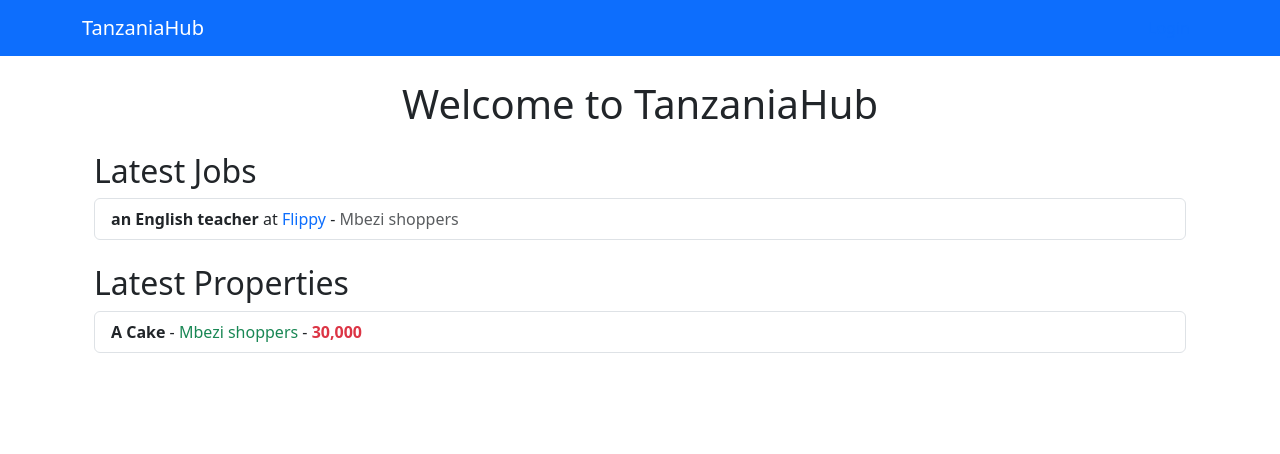
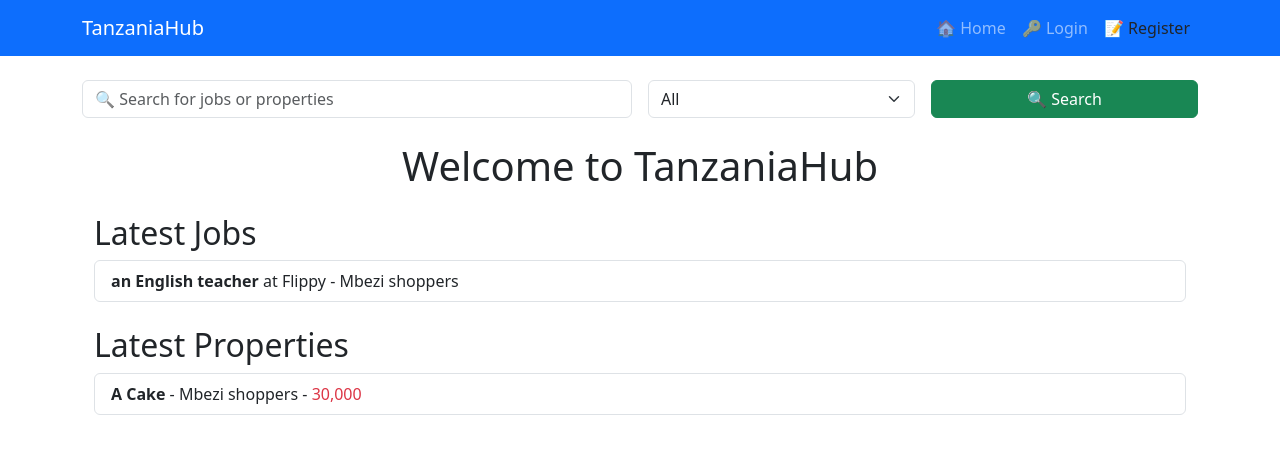
Before and after one commit to jansaya12345/tanzaniahub, a Flask app: page / in a window 1280 px wide. Shown: the top 454 px of the page. Run offline with Flask 3, Linux system fonts and the light colour scheme; data comes from the database, SQL or seed files in the repository.

Commit message:
Updated home route with search & filter functionality

```diff
--- a/app/routes.py
+++ b/app/routes.py
@@ -9,24 +9,32 @@ from app.forms import JobForm, PropertyForm, RegisterForm, LoginForm
 from flask import request
 
 
-@app.route('/', methods=['GET'])
+from flask import render_template, request
+from app import app, db
+from app.models import Job, Property
+
+@app.route('/')
 def home():
-    # Get search query and filters from URL parameters
-    search_query = request.args.get('search', '')
-    filter_location = request.args.get('location', '')
-    filter_company = request.args.get('company', '')
-    filter_salary = request.args.get('salary', '')
+    query = request.args.get('query', '')
+    filter_type = request.args.get('filter_type', 'all')
 
-    # Filter Jobs based on search inputs
-    jobs_query = Job.query
-    if search_query:
-        jobs_query = jobs_query.filter(Job.title.ilike(f"%{search_query}%") | Job.company.ilike(f"%{search_query}%"))
-    if filter_location:
-        jobs_query = jobs_query.filter(Job.location.ilike(f"%{filter_location}%"))
-    if filter_company:
-        jobs_query = jobs_query.filter(Job.company.ilike(f"%{filter_company}%"))
-    if filter_salary:
-        jobs_query = jobs_query.filter(Job.salary.ilike(f"%{filter_salary}%"))
+    # Filtering logic based on search query & selected filter
+    if query:
+        if filter_type == "jobs":
+            jobs = Job.query.filter(Job.title.ilike(f"%{query}%")).all()
+            properties = []
+        elif filter_type == "properties":
+            properties = Property.query.filter(Property.title.ilike(f"%{query}%")).all()
+            jobs = []
+        else:
+            jobs = Job.query.filter(Job.title.ilike(f"%{query}%")).all()
+            properties = Property.query.filter(Property.title.ilike(f"%{query}%")).all()
+    else:
+        jobs = Job.query.all()
+        properties = Property.query.all()
+
+    return render_template('index.html', jobs=jobs, properties=properties)
+
 
     jobs = jobs_query.all()
 
--- a/app/templates/base.html
+++ b/app/templates/base.html
@@ -2,44 +2,74 @@
 <html lang="en">
 <head>
     <meta charset="UTF-8">
-    <meta name="viewport" content="width=device-width, initial-scale=1.0">
+    <meta name="viewport" content="width=device-width, initial-scale=1">
     <title>{% block title %}TanzaniaHub{% endblock %}</title>
-
-    <!-- Bootstrap CSS -->
-    <link href="https://cdn.jsdelivr.net/npm/bootstrap@5.3.0/dist/css/bootstrap.min.css" rel="stylesheet">
-
-    <!-- Custom CSS -->
-    <link rel="stylesheet" href="{{ url_for('static', filename='style.css') }}">
+    <link rel="stylesheet" href="https://cdn.jsdelivr.net/npm/bootstrap@5.3.0/dist/css/bootstrap.min.css">
 </head>
 <body>
 
-    <!-- Navbar -->
+<!-- ✅ Navbar (Navigation Bar) -->
 <nav class="navbar navbar-expand-lg navbar-dark bg-primary">
     <div class="container">
-            <a class="navbar-brand" href="{{ url_for('home') }}">TanzaniaHub</a>
+        <a class="navbar-brand" href="/">TanzaniaHub</a>
         <button class="navbar-toggler" type="button" data-bs-toggle="collapse" data-bs-target="#navbarNav">
             <span class="navbar-toggler-icon"></span>
         </button>
         <div class="collapse navbar-collapse" id="navbarNav">
             <ul class="navbar-nav ms-auto">
+                <li class="nav-item">
+                    <a class="nav-link" href="/">🏠 Home</a>
+                </li>
                 {% if current_user.is_authenticated %}
-                        <li class="nav-item"><a class="nav-link" href="{{ url_for('post_job') }}">Post Job</a></li>
-                        <li class="nav-item"><a class="nav-link" href="{{ url_for('post_property') }}">Post Property</a></li>
-                        <li class="nav-item"><a class="nav-link btn btn-danger text-white ms-3" href="{{ url_for('logout') }}">Logout</a></li>
+                    <li class="nav-item">
+                        <a class="nav-link" href="/post-job">📌 Post Job</a>
+                    </li>
+                    <li class="nav-item">
+                        <a class="nav-link" href="/post-property">🏡 Post Property</a>
+                    </li>
+                    <li class="nav-item">
+                        <a class="nav-link btn btn-danger text-white" href="/logout">🚪 Logout</a>
+                    </li>
                 {% else %}
-                        <li class="nav-item"><a class="nav-link btn btn-light text-primary ms-3" href="{{ url_for('login') }}">Login</a></li>
+                    <li class="nav-item">
+                        <a class="nav-link btn btn-outline-light" href="/login">🔑 Login</a>
+                    </li>
+                    <li class="nav-item">
+                        <a class="nav-link btn btn-warning text-dark" href="/register">📝 Register</a>
+                    </li>
                 {% endif %}
             </ul>
         </div>
     </div>
 </nav>
 
-    <!-- Main Content -->
+<!-- ✅ Search & Filter Section -->
 <div class="container mt-4">
-        {% block content %}{% endblock %}
+    <form method="GET" action="{{ url_for('home') }}" class="row g-3">
+        <div class="col-md-6">
+            <input type="text" name="query" class="form-control" placeholder="🔍 Search for jobs or properties">
+        </div>
+        <div class="col-md-3">
+            <select name="filter_type" class="form-select">
+                <option value="all">All</option>
+                <option value="jobs">Jobs</option>
+                <option value="properties">Properties</option>
+            </select>
+        </div>
+        <div class="col-md-3">
+            <button type="submit" class="btn btn-success w-100">🔍 Search</button>
+        </div>
+    </form>
 </div>
 
-    <!-- Bootstrap JS -->
+<!-- ✅ Content Block (Main Page Content) -->
+<div class="container mt-4">
+    {% block content %}
+    {% endblock %}
+</div>
+
+<!-- ✅ Bootstrap Scripts -->
 <script src="https://cdn.jsdelivr.net/npm/bootstrap@5.3.0/dist/js/bootstrap.bundle.min.js"></script>
+
 </body>
 </html>
--- a/app/templates/index.html
+++ b/app/templates/index.html
@@ -6,23 +6,25 @@
 <div class="container">
     <h1 class="mt-4 text-center">Welcome to TanzaniaHub</h1>
 
-    <!-- Job Search Section -->
     <h2 class="mt-4">Latest Jobs</h2>
     <div class="list-group">
         {% for job in jobs %}
             <a href="#" class="list-group-item list-group-item-action">
-                <strong>{{ job.title }}</strong> at <span class="text-primary">{{ job.company }}</span> - <span class="text-muted">{{ job.location }}</span>
+                <strong>{{ job.title }}</strong> at {{ job.company }} - {{ job.location }}
             </a>
+        {% else %}
+            <p class="text-muted">No jobs found.</p>
         {% endfor %}
     </div>
 
-    <!-- Property Listings Section -->
     <h2 class="mt-4">Latest Properties</h2>
     <div class="list-group">
         {% for property in properties %}
             <a href="#" class="list-group-item list-group-item-action">
-                <strong>{{ property.title }}</strong> - <span class="text-success">{{ property.location }}</span> - <span class="fw-bold text-danger">{{ property.price }}</span>
+                <strong>{{ property.title }}</strong> - {{ property.location }} - <span class="text-danger">{{ property.price }}</span>
             </a>
+        {% else %}
+            <p class="text-muted">No properties found.</p>
         {% endfor %}
     </div>
 </div>
```
Lines whose indentation alone changed are shown as unchanged.
